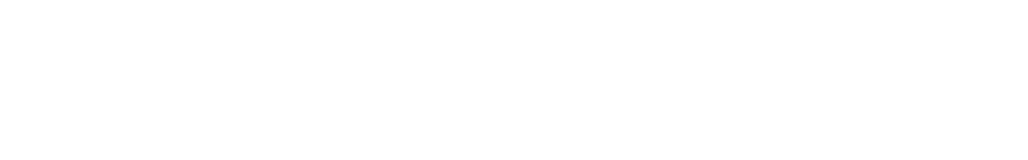
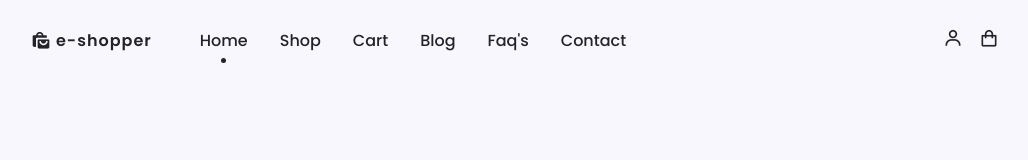
Before and after one commit to DevBigBoy/E-Shopper, a plain HTML site: page index.html in a window 1280 px wide. Shown: the whole page, without its empty margins (125-1153 px from the left). Drawn offline with nearby package versions, Linux system fonts and the light colour scheme.

Commit message:
add-header

```diff
--- /dev/null
+++ b/assets/css/colors/color-1.css
@@ -0,0 +1,6 @@
+:root
+{
+    --hue: 0;
+    --first-color: hsl(var(--hue), 88%, 61%);
+    --first-color-alt: hsl(var(--hue), 88%, 58%)
+}
--- /dev/null
+++ b/assets/css/colors/color-2.css
@@ -0,0 +1,4 @@
+:root
+{
+    --first-color: hsl(260, 88%, 61%);
+}
--- /dev/null
+++ b/assets/css/colors/color-3.css
@@ -0,0 +1,4 @@
+:root
+{
+    --first-color: hsl(336, 88%, 61%);
+}
--- /dev/null
+++ b/assets/css/colors/color-4.css
@@ -0,0 +1,4 @@
+:root
+{
+    --first-color: hsl(284, 88%, 61%);
+}
--- /dev/null
+++ b/assets/css/colors/color-5.css
@@ -0,0 +1,4 @@
+:root
+{
+    --first-color: hsl(375, 88%, 61%);
+}
--- a/assets/css/style.css
+++ b/assets/css/style.css
@@ -67,16 +67,176 @@
 ?       Reset
 ? ====================
 */
+*,
+*::before,
+*::after {
+  padding: 0;
+  margin: 0;
+  box-sizing: border-box;
+}
+html {
+  scroll-behavior: smooth;
+}
+
+body,
+button,
+input {
+  font-family: var(--body-font);
+  font-size: var(--normal-font-size);
+}
+
+body {
+  background-color: var(--body-color);
+  color: var(--text-color);
+}
+
+h1,
+h2,
+h3,
+h4 {
+  color: var(--title-color);
+  font-weight: var(--font-medium);
+}
+
+ul {
+  list-style: none;
+}
+
+a {
+  text-decoration: none;
+}
+
+img {
+  max-width: 100%;
+  height: auto;
+}
+
+button {
+  cursor: pointer;
+}
+
+button,
+input {
+  border: none;
+  outline: none;
+}
 /*
 ? ====================
 ?    utility Classes
 ? ====================
 */
+.section {
+  padding: 7rem 0 2rem;
+}
+
+.section__title,
+.breadcrumb__title {
+  font-size: var(--h1-font-size);
+}
+
+.section__title,
+.breadcrumb__subtitle {
+  margin-bottom: var(--mb-3);
+}
+
+.section__title,
+.breadcrumb__title,
+.breadcrumb__subtitle {
+  text-align: center;
+}
+
+.container {
+  max-width: 968px;
+  margin-inline: auto;
+}
+
+.grid {
+  display: grid;
+}
 /*
 ? ====================
 ?       Header
 ? ====================
 */
+.header {
+  width: 100%;
+  background: transparent;
+  position: fixed;
+  top: 0;
+  left: 0;
+  z-index: var(--z-fixed);
+}
+
+.nav {
+  height: calc(var(--header-height) + 1.5rem);
+  display: flex;
+  justify-content: space-between;
+  align-items: center;
+  column-gap: 3rem;
+}
+
+.login__toggle,
+.nav__logo,
+.nav__toggle,
+.nav__shop {
+  color: var(--title-color);
+}
+
+.nav__logo {
+  text-transform: lowercase;
+  font-weight: var(--font-bold);
+  letter-spacing: 1px;
+  display: inline-flex;
+  align-items: center;
+  column-gap: 0.25rem;
+}
+
+.nav__logo-icon {
+  font-size: 1.25rem;
+}
+.nav__btns {
+  display: flex;
+  align-items: center;
+  column-gap: 1rem;
+  margin-left: auto;
+}
+.nav__toggle,
+.login__toggle,
+.nav__shop {
+  font-size: 1.25rem;
+  cursor: pointer;
+}
+.nav__list {
+  display: flex;
+  align-items: center;
+  column-gap: 2rem;
+}
+.nav__link {
+  color: var(--title-color);
+  font-weight: var(--font-medium);
+  font-size: var(--normal-font-size);
+  transition: 0.3s;
+}
+.nav__link:hover {
+  color: var(--first-color);
+}
+.nav__toggle {
+  display: none;
+}
+
+.active-link {
+  position: relative;
+}
+.active-link::before {
+  content: "";
+  position: absolute;
+  bottom: -0.7rem;
+  left: 45%;
+  width: 5px;
+  height: 5px;
+  background: var(--title-color);
+  border-radius: 50%;
+}
 /*
 ? ====================
 ?       Home
--- a/index.html
+++ b/index.html
@@ -10,11 +10,63 @@
       rel="stylesheet"
       href="https://cdn.jsdelivr.net/npm/boxicons@latest/css/boxicons.min.css"
     />
+    <!--* CSS Swiper -->
+    <link rel="stylesheet" href="./assets/css/swiper-bundle.min.css" />
     <!--* CSS  File-->
     <link rel="stylesheet" href="./assets/css/style.css" />
+    <link rel="stylesheet" href="assets/css/colors/color-1.css" />
   </head>
   <body>
     <!--* Str Header -->
+    <header class="header" id="header">
+      <nav class="nav container">
+        <a href="#" class="nav__logo">
+          <i class="bx bxs-shopping-bags nav__logo-icon"></i> e-shopper
+        </a>
+
+        <div class="nav__menu" id="nav-menu">
+          <ul class="nav__list">
+            <li class="nav__item">
+              <a href="index.html" class="nav__link active-link">Home</a>
+            </li>
+
+            <li class="nav__item">
+              <a href="shop.html" class="nav__link">Shop</a>
+            </li>
+
+            <li class="nav__item">
+              <a href="cart.html" class="nav__link">Cart</a>
+            </li>
+
+            <li class="nav__item">
+              <a href="blog.html" class="nav__link">Blog</a>
+            </li>
+
+            <li class="nav__item">
+              <a href="faq.html" class="nav__link">Faq's</a>
+            </li>
+
+            <li class="nav__item">
+              <a href="contact.html" class="nav__link">Contact</a>
+            </li>
+          </ul>
+        </div>
+
+        <div class="nav__btns">
+          <div class="login__toggle" id="login-toggle">
+            <i class="bx bx-user"></i>
+          </div>
+
+          <div class="nav__shop" id="cart-shop">
+            <i class="bx bx-shopping-bag"></i>
+          </div>
+
+          <div class="nav__toggle" id="nav-toggle">
+            <i class="bx bx-grid-alt"></i>
+          </div>
+        </div>
+      </nav>
+    </header>
     <!--* End Header -->
 
     <!--* Str Main -->
@@ -22,7 +74,8 @@
 
     <!--* Str Footer -->
     <!--* End Footer -->
-
+    <!--! SWIPER JS -->
+    <script src="./assets/js/swiper-bundle.min.js"></script>
     <!--! Main JavaScript -->
     <script src="./assets/js/main.js"></script>
   </body>
```
Also changed, not shown: blog.html (added, +19 -0 lines), cart.html (added, +20 -0 lines), contact.html (added, +19 -0 lines), faq.html (added, +19 -0 lines), shop.html (added, +19 -0 lines), assets/css/swiper-bundle.min.css (added), assets/js/swiper-bundle.min.js (added).
